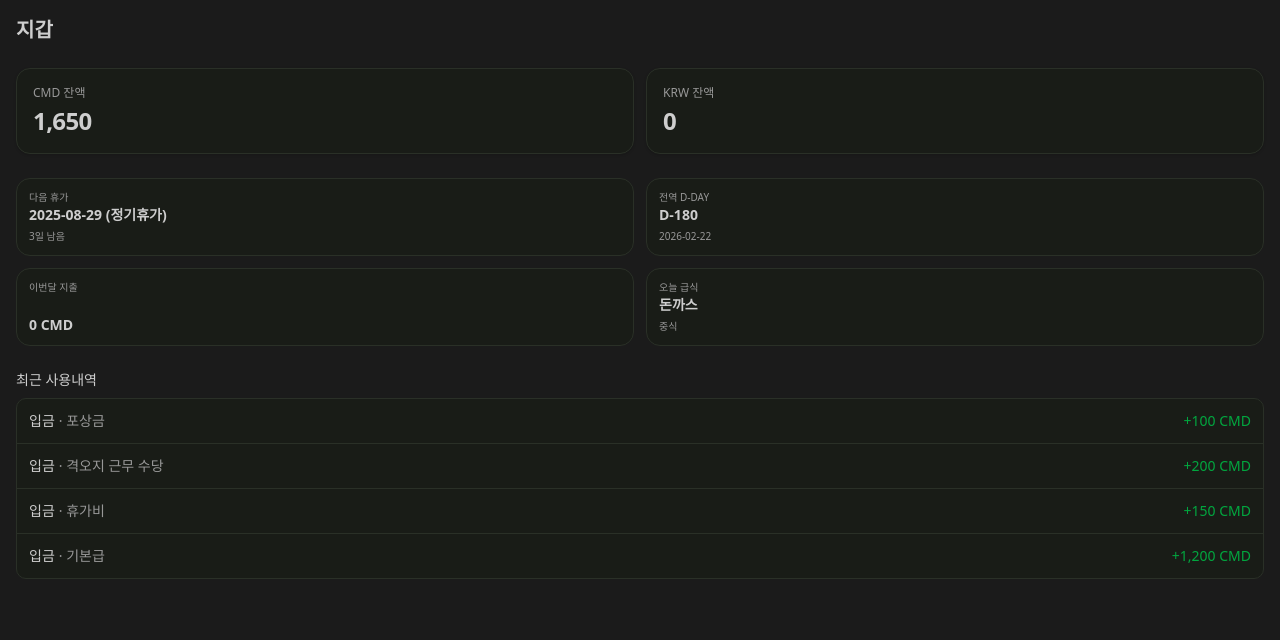
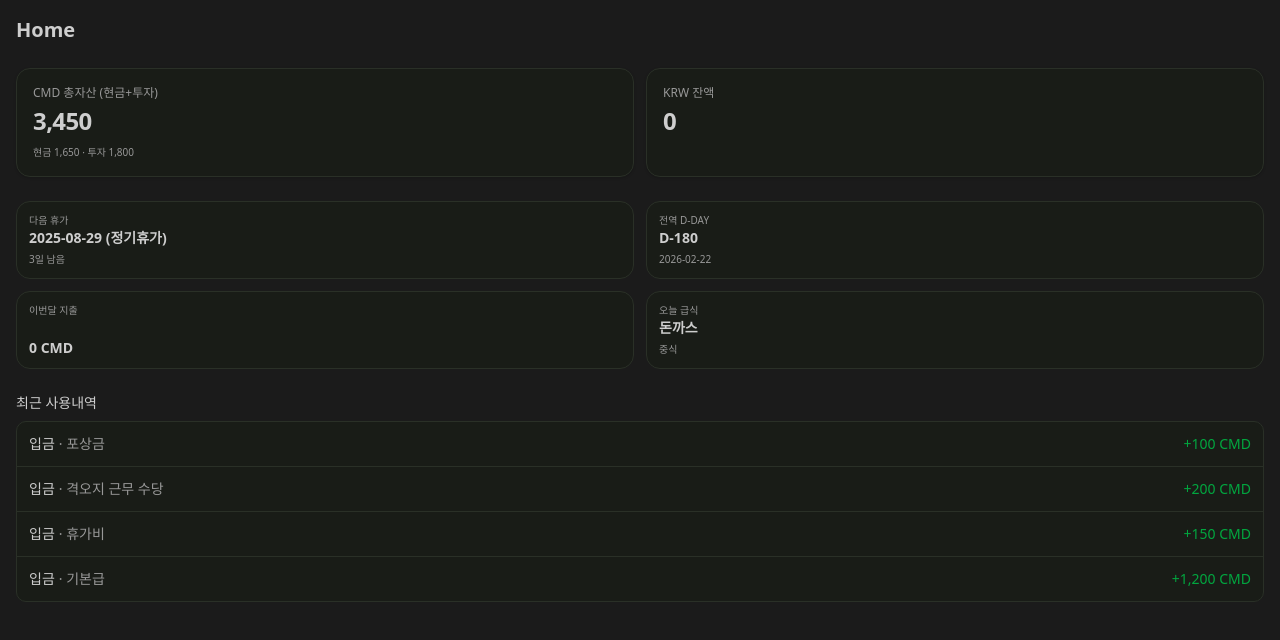
Before and after one commit to yun-sangho/commando, a Next.js app: page /home in a window 1280 px wide. Shown: the top 640 px of the page. Built offline with nearby package versions, Linux system fonts and the light colour scheme.

Commit message:
feat: add investment management features with AssetsTab and invest store

```diff
--- a/app/wallet/finance/page.tsx
+++ b/app/wallet/finance/page.tsx
@@ -5,6 +5,8 @@ import ConvertPage from '@/app/wallet/convert/page';
 import QRPage from '@/app/wallet/qr/page';
 import TransactionsPage from '@/app/wallet/tx/page';
 import WalletDashboard from '@/app/wallet/wallet-dashboard';
+import { useInvestStore } from '@/state/invest.store';
+import { useWalletStore } from '@/state/wallet.store';
 
 const tabs = [
   { key: 'assets', label: '자산' },
@@ -49,7 +51,7 @@ export default function FinanceHub(){
         })}
       </nav>
       <section className="rounded-lg border bg-card">
-        {tab==='assets' && <div className="animate-in fade-in"><WalletDashboard /></div>}
+  {tab==='assets' && <div className="animate-in fade-in"><AssetsTab /></div>}
         {tab==='convert' && <div className="animate-in fade-in"><ConvertPage /></div>}
         {tab==='qr' && <div className="animate-in fade-in"><QRPage /></div>}
         {tab==='tx' && <div className="animate-in fade-in"><TransactionsPage /></div>}
@@ -57,3 +59,91 @@ export default function FinanceHub(){
     </div>
   )
 }
+
+function AssetsTab(){
+  const products = useInvestStore(s => s.products);
+  const holdings = useInvestStore(s => s.holdings);
+  const invest = useInvestStore(s => s.invest);
+  const tick = useInvestStore(s => s.tick);
+  const wallet = useWalletStore(s => s.wallet);
+  const spend = useWalletStore(s => s.spend);
+  const [productId, setProductId] = useState(products[0]?.id || '');
+  const [amount, setAmount] = useState('');
+
+  // recompute accrued returns on mount and every 10s (simple mock)
+  useEffect(()=> { tick(); const id = setInterval(tick, 10000); return ()=> clearInterval(id); }, [tick]);
+
+  const totalPrincipal = holdings.reduce((s,h)=> s + h.principal, 0);
+  const totalReturn = holdings.reduce((s,h)=> s + h.accruedReturnCMD, 0);
+  const roi = totalPrincipal > 0 ? (totalReturn / totalPrincipal) * 100 : 0;
+
+  function submit(e: React.FormEvent){
+    e.preventDefault();
+    const parsed = Number(amount);
+    if(!productId || !(parsed>0) || parsed > wallet.cmd) return;
+    // Deduct from wallet via spend (category 'other') for simplicity then create holding
+    spend('other', parsed, '투자');
+    invest(productId, parsed);
+    setAmount('');
+  }
+
+  return (
+    <div className="p-4 space-y-6">
+      <header className="space-y-1">
+        <h2 className="text-base font-semibold">투자 자산 현황</h2>
+      </header>
+      <section className="grid grid-cols-3 gap-3 text-xs">
+        <Metric label="총 원금" value={`${Math.round(totalPrincipal).toLocaleString()} CMD`} />
+        <Metric label="평가 수익" value={`${Math.round(totalReturn).toLocaleString()} CMD`} />
+        <Metric label="수익률" value={`${roi.toFixed(2)}%`} />
+      </section>
+      <section className="space-y-2">
+        <h3 className="text-sm font-medium">보유 목록</h3>
+        <ul className="space-y-2 text-xs">
+          {holdings.map(h => (
+            <li key={h.id} className="p-3 rounded-md border bg-background flex flex-col gap-1">
+              <div className="flex justify-between">
+                <span className="font-medium truncate mr-2">{h.productName}</span>
+                <span className="text-[10px] text-muted-foreground">{new Date(h.investedAt).toISOString().slice(0,10)}</span>
+              </div>
+              <div className="flex justify-between text-[11px]">
+                <span>원금 {h.principal.toLocaleString()} CMD</span>
+                <span className={h.accruedReturnCMD>=0? 'text-green-600' : 'text-red-600'}>
+                  {h.accruedReturnCMD>=0? '+' : '-'}{Math.abs(h.accruedReturnCMD).toFixed(2)} CMD
+                </span>
+              </div>
+              <div className="text-[10px] text-muted-foreground">누적수익률 {(h.accruedReturnCMD / h.principal * 100).toFixed(2)}%</div>
+            </li>
+          ))}
+          {holdings.length===0 && <li className="text-xs text-muted-foreground">보유 없음</li>}
+        </ul>
+      </section>
+      <section className="space-y-2">
+        <h3 className="text-sm font-medium">투자 집행</h3>
+        <form onSubmit={submit} className="space-y-3 text-xs p-3 border rounded-md bg-background">
+          <div className="space-y-1">
+            <label className="font-medium text-[11px]">상품</label>
+            <select value={productId} onChange={e=>setProductId(e.target.value)} className="w-full h-9 rounded-md bg-card border px-2">
+              {products.map(p => <option key={p.id} value={p.id}>{p.name} · {p.expectedAPR}%</option>)}
+            </select>
+          </div>
+          <div className="space-y-1">
+            <label className="font-medium text-[11px]">금액 (CMD)</label>
+            <input value={amount} onChange={e=>setAmount(e.target.value.replace(/[^0-9.]/g,''))} inputMode="decimal" className="w-full h-9 rounded-md bg-card border px-2" />
+            <div className="text-[10px] text-muted-foreground">보유 {wallet.cmd.toLocaleString()} CMD</div>
+          </div>
+          <button disabled={!productId || !Number(amount) || Number(amount) > wallet.cmd} className="w-full h-10 rounded-md bg-primary text-primary-foreground text-xs font-medium disabled:opacity-40">투자 실행</button>
+        </form>
+      </section>
+    </div>
+  );
+}
+
+function Metric({ label, value }: { label: string; value: string }) {
+  return (
+    <div className="rounded-lg border bg-card p-3 flex flex-col justify-between min-h-[70px]">
+      <span className="text-[10px] text-muted-foreground font-medium">{label}</span>
+      <span className="text-sm font-semibold mt-1">{value}</span>
+    </div>
+  );
+}
--- a/app/wallet/wallet-dashboard.tsx
+++ b/app/wallet/wallet-dashboard.tsx
@@ -3,12 +3,14 @@ import { useWalletStore } from '@/state/wallet.store'
 import { useLeaveStore } from '@/state/voucher.store'
 import { useServiceStore } from '@/state/service.store'
 import { useMemo } from 'react'
+import { useInvestStore } from '@/state/invest.store'
 
 function format(num: number) { return new Intl.NumberFormat('ko-KR').format(Math.round(num)) }
 
 export default function WalletDashboard() {
   // Use separate selectors to keep snapshots stable and avoid recreating an object each render
   const wallet = useWalletStore(s => s.wallet)
+  const investedPrincipal = useInvestStore(s => s.holdings.reduce((sum,h)=> sum + h.principal, 0))
   const allTxns = useWalletStore(s => s.txns)
   const txns = allTxns.slice(0,5)
   const leaves = useLeaveStore(s => s.leaves)
@@ -27,7 +29,7 @@ export default function WalletDashboard() {
     const daysToDischarge = discharge ? Math.max(0, Math.ceil((discharge.getTime() - now.getTime())/msPerDay)) : null;
     const monthKey = now.toISOString().slice(0,7); // yyyy-mm
     const monthlyExpense = allTxns
-      .filter(t => (t.kind === 'expense' || (t.kind === 'qr' && t.direction === 'send')) && new Date(t.ts).toISOString().slice(0,7) === monthKey)
+      .filter(t => (t.kind === 'expense' || t.kind === 'conversion' || (t.kind === 'qr' && t.direction === 'send')) && new Date(t.ts).toISOString().slice(0,7) === monthKey)
       .reduce((sum, t:any) => sum + (t.amountCMD||0), 0);
     // Mock mess menu (rotate by weekday)
     const menus = ['닭갈비','비빔밥','돈까스','제육볶음','카레라이스','볶음밥','라면/주먹밥'];
@@ -37,12 +39,13 @@ export default function WalletDashboard() {
   return (
     <div className="p-4 space-y-6">
       <header className="space-y-2">
-        <h1 className="text-xl font-semibold">지갑</h1>
+        <h1 className="text-xl font-semibold">Home</h1>
       </header>
       <section className="grid grid-cols-2 gap-3">
         <div className="rounded-xl bg-card p-4 shadow-sm border">
-          <p className="text-xs text-muted-foreground mb-1">CMD 잔액</p>
-          <p className="text-2xl font-bold tracking-tight">{format(wallet.cmd)}</p>
+          <p className="text-xs text-muted-foreground mb-1">CMD 총자산 (현금+투자)</p>
+          <p className="text-2xl font-bold tracking-tight">{format(wallet.cmd + investedPrincipal)}</p>
+          <p className="mt-2 text-[10px] text-muted-foreground">현금 {format(wallet.cmd)} · 투자 {format(investedPrincipal)}</p>
         </div>
         <div className="rounded-xl bg-card p-4 shadow-sm border">
           <p className="text-xs text-muted-foreground mb-1">KRW 잔액</p>
--- /dev/null
+++ b/state/invest.store.ts
@@ -0,0 +1,94 @@
+"use client";
+import { create } from 'zustand';
+import { persist } from 'zustand/middleware';
+import { nanoid } from 'nanoid';
+
+export interface InvestmentProduct {
+  id: string;
+  name: string;
+  category: string; // e.g., fund, bond, savings
+  expectedAPR: number; // %
+  risk: 'low'|'mid'|'high';
+}
+
+export interface Holding {
+  id: string; // holding id
+  productId: string;
+  productName: string;
+  principal: number; // invested principal CMD
+  investedAt: number;
+  // simple mark to market using expectedAPR pro‑rata by days
+  accruedReturnCMD: number;
+}
+
+interface InvestState {
+  products: InvestmentProduct[];
+  holdings: Holding[];
+  invest: (productId: string, amountCMD: number) => void;
+  redeem: (holdingId: string) => void;
+  tick: () => void; // recompute accrued returns
+}
+
+const day = 24*60*60*1000;
+
+export const useInvestStore = create<InvestState>()(persist((set, get) => ({
+  products: [
+    { id: 'prod_savings', name: '단기 적금', category: 'savings', expectedAPR: 4.0, risk: 'low' },
+    { id: 'prod_fund1', name: '국방 인프라 펀드', category: 'fund', expectedAPR: 7.5, risk: 'mid' },
+    { id: 'prod_green', name: '친환경 에너지 채권', category: 'bond', expectedAPR: 5.2, risk: 'low' },
+    { id: 'prod_ai', name: 'AI 전략 펀드', category: 'fund', expectedAPR: 12.0, risk: 'high' }
+  ],
+  holdings: (() => {
+    const now = Date.now();
+    // Seed three demo holdings, invested at different past days
+    const seeds: Array<{productId: string; principal: number; daysAgo: number}> = [
+      { productId: 'prod_savings', principal: 800, daysAgo: 30 },
+      { productId: 'prod_fund1', principal: 600, daysAgo: 15 },
+      { productId: 'prod_ai', principal: 400, daysAgo: 7 }
+    ];
+    return seeds.map(s => {
+      const p = ['prod_savings','prod_fund1','prod_green','prod_ai'].includes(s.productId) ? s.productId : 'prod_savings';
+      const products = [
+        { id: 'prod_savings', name: '단기 적금', expectedAPR: 4.0 },
+        { id: 'prod_fund1', name: '국방 인프라 펀드', expectedAPR: 7.5 },
+        { id: 'prod_green', name: '친환경 에너지 채권', expectedAPR: 5.2 },
+        { id: 'prod_ai', name: 'AI 전략 펀드', expectedAPR: 12.0 }
+      ];
+      const meta = products.find(pr => pr.id === p)!;
+      const investedAt = now - s.daysAgo * day;
+      const annual = meta.expectedAPR / 100;
+      const accrued = s.principal * annual * (s.daysAgo/365);
+      return { id: nanoid(), productId: p, productName: meta.name, principal: s.principal, investedAt, accruedReturnCMD: accrued } as Holding;
+    });
+  })(),
+  invest: (productId, amountCMD) => {
+    if (amountCMD <= 0) return;
+    const { products, holdings } = get();
+    const product = products.find(p => p.id === productId);
+    if(!product) return;
+    const now = Date.now();
+    const newHolding: Holding = {
+      id: nanoid(),
+      productId,
+      productName: product.name,
+      principal: amountCMD,
+      investedAt: now,
+      accruedReturnCMD: 0,
+    };
+    set({ holdings: [newHolding, ...holdings] });
+  },
+  redeem: (holdingId) => set(s => ({ holdings: s.holdings.filter(h => h.id !== holdingId) })),
+  tick: () => {
+    const { holdings, products } = get();
+    const now = Date.now();
+    const updated = holdings.map(h => {
+      const p = products.find(p => p.id === h.productId);
+      if(!p) return h;
+      const days = (now - h.investedAt)/day;
+      const annual = p.expectedAPR / 100;
+      const accrued = h.principal * annual * (days/365);
+      return { ...h, accruedReturnCMD: accrued };
+    });
+    set({ holdings: updated });
+  }
+}), { name: 'invest-store' }));
```
